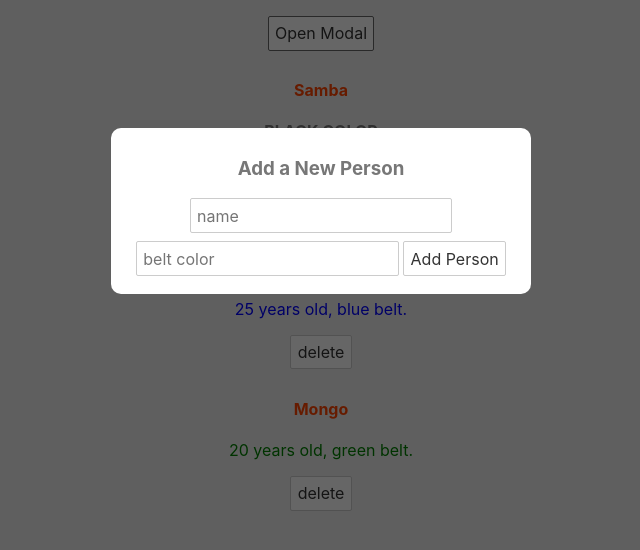
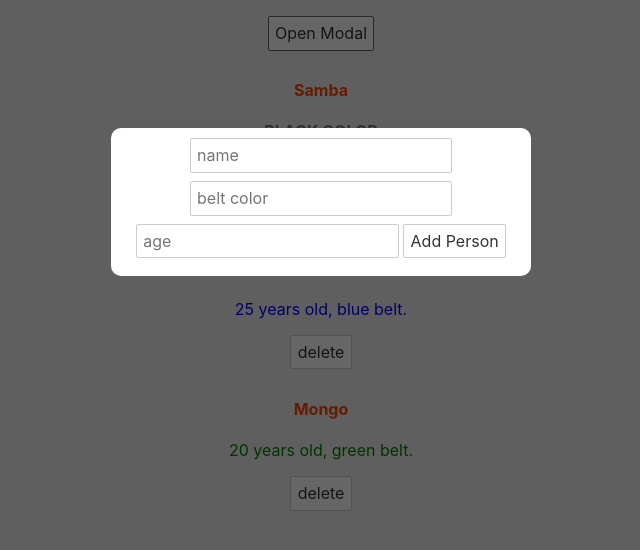
Before and after one commit to SambaLim/Svelte-Tutorial, a Svelte app: page / in a window 1280 px wide. Both pictures are taken after a click on the button "Open Modal". Shown: the top 550 px of the page, without its empty margins (319-959 px from the left). Built offline with nearby package versions, Linux system fonts and the light colour scheme.

Commit message:
15. Forms part1

```diff
--- /dev/null
+++ b/src/AddPersonForm.svelte
@@ -0,0 +1,19 @@
+<script>
+  let name;
+  let beltColor;
+  let age;
+
+  const handleSubmit = () => {
+    console.log(name, beltColor, age);
+  }
+</script>
+
+<form on:submit|preventDefault={handleSubmit}>
+  <input type="text" placeholder="name" bind:value={name}>
+  <input type="text" placeholder="belt color" bind:value={beltColor}>
+  <input type="number" placeholder="age" bind:value={age}>
+  <button>Add Person</button>
+</form>
+
+<style>
+</style>
--- a/src/App.svelte
+++ b/src/App.svelte
@@ -1,5 +1,6 @@
 <script>
 	import Modal from './Modal.svelte';
+	import AddPersonForm from './AddPersonForm.svelte';
 
 	let showModal = false;
 
@@ -22,12 +23,7 @@
 </script>
 
 <Modal {showModal} on:click={toggleModal}>
-	<h3>Add a New Person</h3>
-	<form>
-		<input type="text" placeholder="name">
-		<input type="text" placeholder="belt color">
-		<button>Add Person</button>
-	</form>
+	<AddPersonForm />
 </Modal>
 <main>
 	<button on:click={toggleModal}>Open Modal</button>
--- a/src/Modal.svelte
+++ b/src/Modal.svelte
@@ -1,9 +1,6 @@
 <script>
-  export let message = 'default value';
   export let showModal = false;
   export let isPromo = false;
-
-
 </script>
 
 {#if showModal}
```
